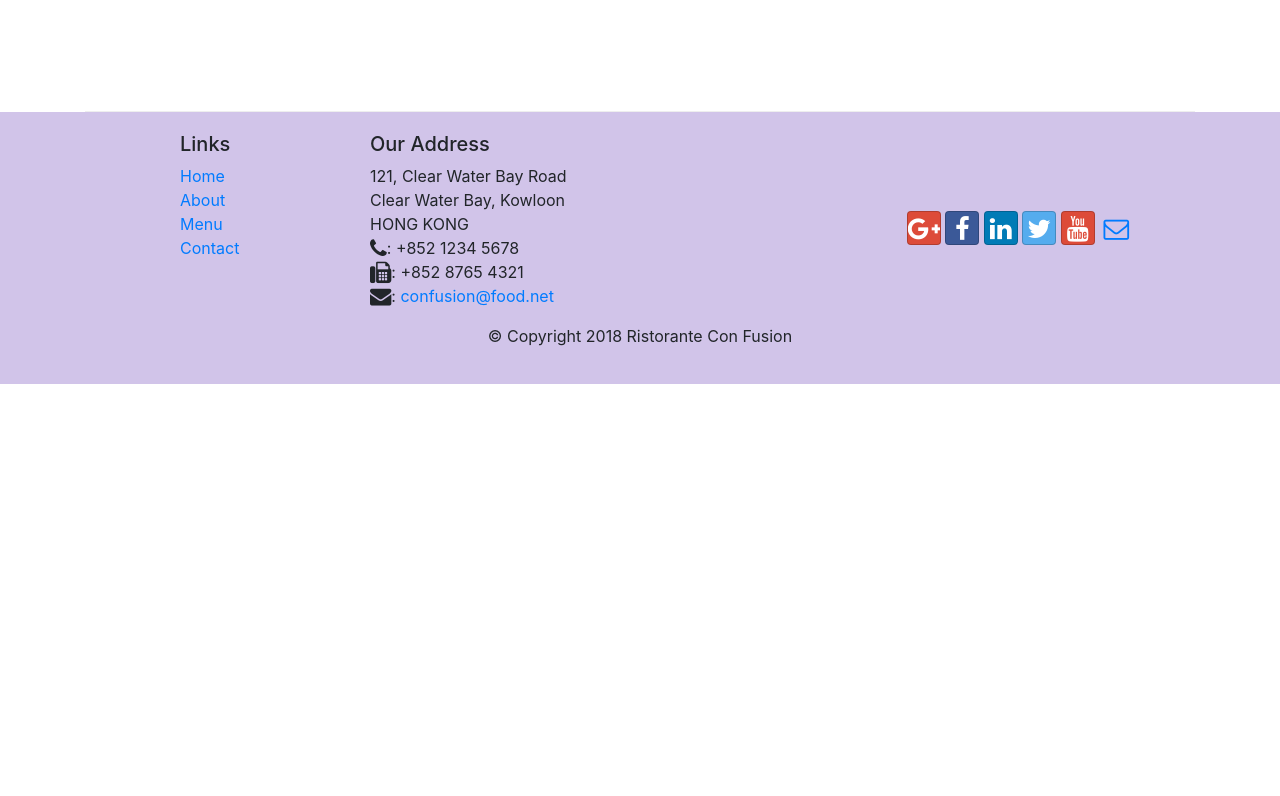
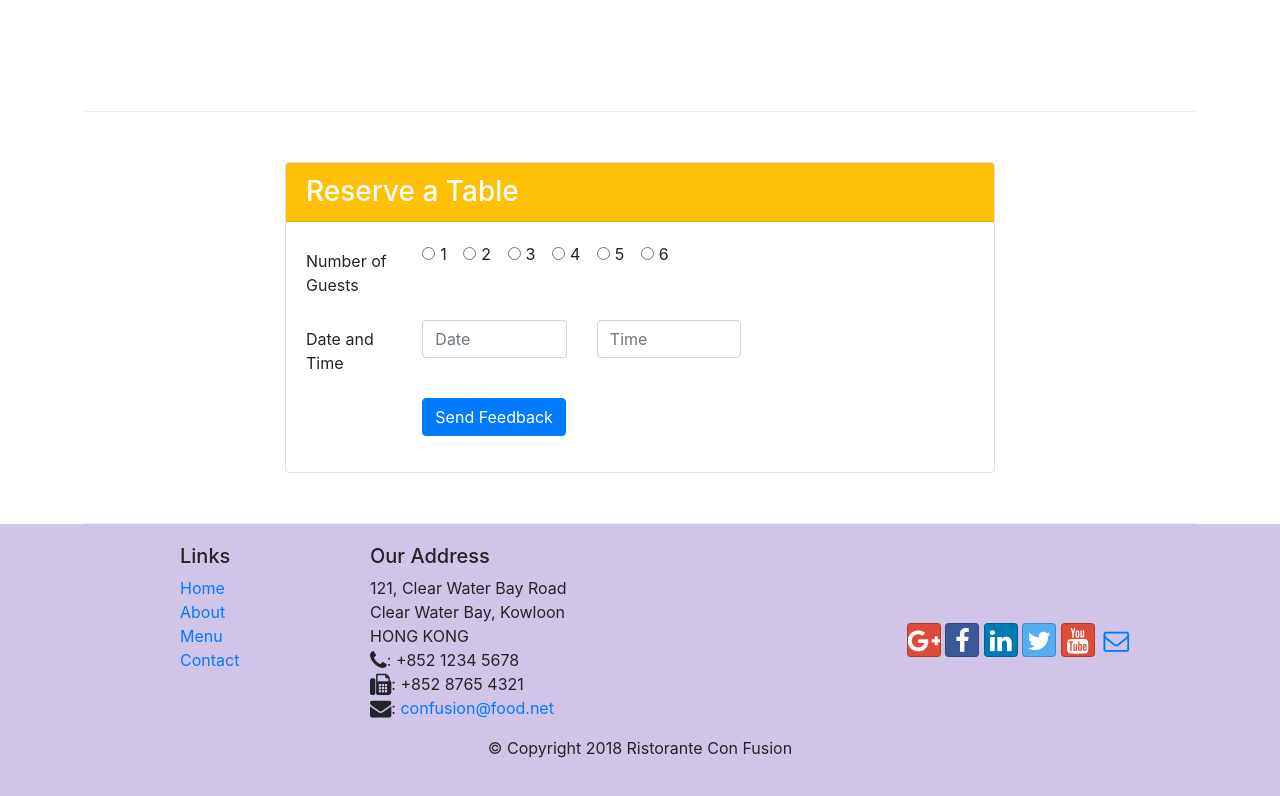
Before and after one commit to MIRYALA-NEHA/Ristorante_Website, a website: page index.html in a window 1280 px wide. Shown: the part 1372-2168 px from the top of the page. Before the commit the page ends 1756 px from the top, so only its background shows below. Drawn offline with nearby package versions, Linux system fonts and the light colour scheme.

Commit message:
Assignment-2

```diff
--- a/index.html
+++ b/index.html
@@ -16,15 +16,13 @@
     <title>Ristorante Con Fusion</title>
 
 </head>
-
 <body>
-
     <nav class="navbar navbar-dark navbar-expand-sm fixed-top">
         <div class="container">
             <button class="navbar-toggler" type="button" data-toggle="collapse" data-target="#Navbar">
                 <span class="navbar-toggler-icon"></span>
             </button>
-            <a class="navbar-brand mr-auto" href="#"><img src="img/logo.png" height="30" width="40"></a>
+            <a class="navbar-brand mr-auto" href="#"><img src="./img/logo.png" height="30" width="40"></a>
             <div class="collapse navbar-collapse" id="Navbar">
                 <ul class="navbar-nav mr-auto">
                     <li class="nav-item active"><a class="nav-link" href="#"><span class="fa fa-home fa-lg"></span> Home</a></li>
@@ -36,7 +34,6 @@
 
         </div>
     </nav>
-
     <header class="jumbotron">
         <div class="container">
             <div class="row row-header">
@@ -44,13 +41,17 @@
                     <h1>Ristorante con Fusion</h1>
                     <p>We take inspiration from the World's best cuisines, and create a unique fusion experience. Our lipsmacking creations will tickle your culinary senses!</p>
                 </div>
-                <div class="col-12 col-sm align-self-center">
+                <div class="col-12 col-sm-3 align-self-center">
                     <img src="img/logo.png" class="img-fluid">
                 </div>
+                <div class="col-sm-3 align-self-center">
+                    <a class="btn btn-warning btn-block" href="#table" role="button">Reserve Table</a>
+                </div>
+
+
             </div>
         </div>
     </header>
-
     <div class="container">
         <div class="row row-content align-items-center">
             <div class="col-12 col-sm-4 order-sm-last col-md-3">
@@ -67,18 +68,22 @@
                 </div>
             </div>
         </div>
-
-
         <div class="row row-content align-items-center">
             <div class="col-12 col-sm-4 col-md-3">
                 <h3>This Month's Promotions</h3>
             </div>
             <div class="col col-sm col-md">
-                <h2>Weekend Grand Buffet</h2>
+                <div class="media">
+
+                    <div class="media-body">
+                        <h2>Weekend Grand Buffet <span class="badge badge-danger">NEW</span></h2>
                         <p>Featuring mouthwatering combinations with a choice of five different salads, six enticing appetizers, six main entrees and five choicest desserts. Free flowing bubbly and soft drinks. All for just $19.99 per person </p>
                     </div>
+                    <img class="d-flex ml-3 img-thumbnail align-self-center"
+                      src="./img/buffet.png" alt="buffet">
                 </div>
-
+            </div>
+        </div>
         <div class="row row-content align-items-center">
             <div class="col-12 col-sm-4 order-sm-last col-md-3">
                 <h3>Meet our Culinary Specialists</h3>
@@ -95,6 +100,66 @@
                 </div>
             </div>
         </div>
+        <div class="row row-content ">
+            <div class="col-12 col-sm-2">
+
+            </div>
+            <div class="col-12 col-sm-8">
+                <div class="card " id="table">
+                    <h3 class="card-header bg-warning text-white">Reserve a Table</h3>
+                    <div class="card-body ">
+                        <form>
+                            <div class="form-group row">
+                                <label for="1" class="col-md-2 col-form-label">Number of Guests</label>
+                                <div class="col-md-8">
+                                    <div class="form-check form-check-inline">
+                                        <input class="form-check-input" type="radio" name="inlineRadioOptions" id="inlineRadio1" value="option1">
+                                        <label class="form-check-label" for="inlineRadio1">1</label>
+                                    </div>
+                                    <div class="form-check form-check-inline">
+                                        <input class="form-check-input" type="radio" name="inlineRadioOptions" id="inlineRadio2" value="option2">
+                                        <label class="form-check-label" for="inlineRadio2">2</label>
+                                    </div>
+                                    <div class="form-check form-check-inline">
+                                        <input class="form-check-input" type="radio" name="inlineRadioOptions" id="inlineRadio3" value="option3">
+                                        <label class="form-check-label" for="inlineRadio3">3</label>
+                                    </div>
+                                    <div class="form-check form-check-inline">
+                                        <input class="form-check-input" type="radio" name="inlineRadioOptions" id="inlineRadio4" value="option4">
+                                        <label class="form-check-label" for="inlineRadio4">4</label>
+                                    </div>
+                                    <div class="form-check form-check-inline">
+                                        <input class="form-check-input" type="radio" name="inlineRadioOptions" id="inlineRadio5" value="option5">
+                                        <label class="form-check-label" for="inlineRadio5">5</label>
+                                    </div>
+                                    <div class="form-check form-check-inline">
+                                        <input class="form-check-input" type="radio" name="inlineRadioOptions" id="inlineRadio6" value="option6">
+                                        <label class="form-check-label" for="inlineRadio6">6</label>
+                                    </div>
+                                </div>
+                            </div>
+                            <div class="form-group row">
+                                <label for="dateandtime" class="col-md-2 col-form-label">Date and Time</label>
+                                <div class="col-md-3">
+                                    <input type="text" class="form-control" id="date" name="date" placeholder="Date">
+                                </div>
+                                <div class="col-md-3">
+                                    <input type="text" class="form-control" id="time" name="time" placeholder="Time">
+                                </div>
+                            </div>
+                            <div class="form-group row">
+                                <div class="offset-md-2 col-md-10">
+                                    <button type="submit" class="btn btn-primary">
+                                        Send Feedback
+                                    </button>
+                                </div>
+                            </div>
+                        </form>
+                    </div>
+                </div>
+            </div>
+        </div>
+
     </div>
 
 <footer class="footer">
@@ -103,8 +168,8 @@
             <div class="col-4 offset-1 col-sm-2">
                 <h5>Links</h5>
                 <ul class="list-unstyled">
-                        <li><a href="#">Home</a></li>
-                        <li><a href="./aboutus.html">About</a></li>
+                    <li><a href="./index.html">Home</a></li>
+                    <li><a href="#">About</a></li>
                     <li><a href="#">Menu</a></li>
                     <li><a href="./contactus.html">Contact</a></li>
                 </ul>
```
Lines whose indentation alone changed are shown as unchanged.
